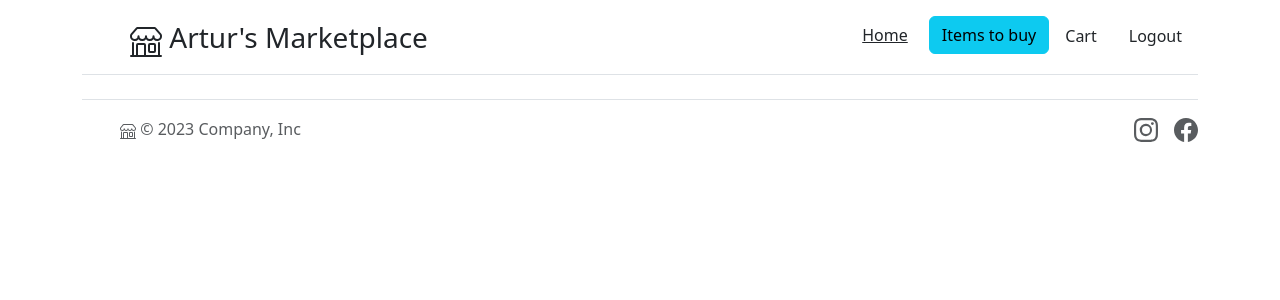
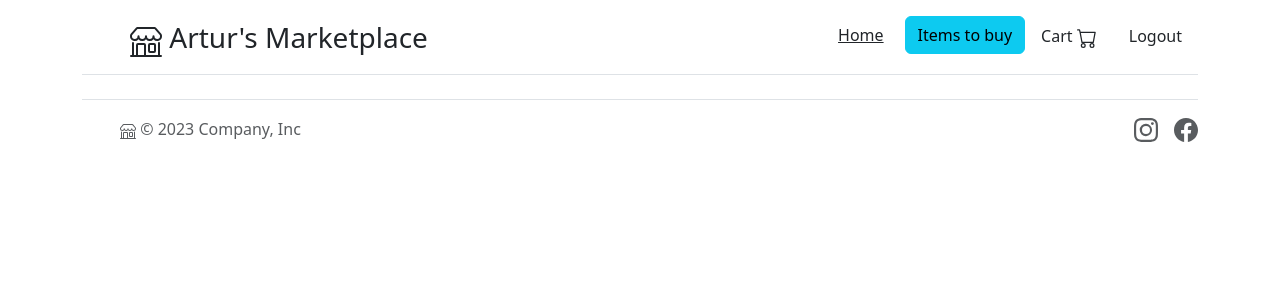
Before and after one commit to ArturrrZ/Project_Commerce_Web, a Flask app: page /cart in a window 1280 px wide. Shown: the top 300 px of the page. Run offline with Flask 3, Linux system fonts and the light colour scheme; the visitor is signed in with stand-in values (Sample User, id 1); some libraries are stand-ins or nearby versions.

Commit message:
cart svg

```diff
--- a/templates/father_template.html
+++ b/templates/father_template.html
@@ -25,7 +25,11 @@
         <li class="nav-item"><a href="{{url_for('home')}}" ><button type="button" class="btn btn-link link-dark mx-2">Home</button></a></li>
           <li class="nav-item"><a href="{{url_for('display_items')}}"><button type="button" class="btn btn-info">Items to buy</button></a></li>
         {%if current_user.is_authenticated%}
-          <li class="nav-item"><a href="{{url_for('cart')}}" class="nav-link link-dark">Cart</a></li>
+          <li class="nav-item"><a href="{{url_for('cart')}}" class="nav-link link-dark">Cart
+          <svg xmlns="http://www.w3.org/2000/svg" width="20" height="20" fill="currentColor" class="bi bi-cart" viewBox="0 0 16 16">
+  <path d="M0 1.5A.5.5 0 0 1 .5 1H2a.5.5 0 0 1 .485.379L2.89 3H14.5a.5.5 0 0 1 .491.592l-1.5 8A.5.5 0 0 1 13 12H4a.5.5 0 0 1-.491-.408L2.01 3.607 1.61 2H.5a.5.5 0 0 1-.5-.5zM3.102 4l1.313 7h8.17l1.313-7H3.102zM5 12a2 2 0 1 0 0 4 2 2 0 0 0 0-4zm7 0a2 2 0 1 0 0 4 2 2 0 0 0 0-4zm-7 1a1 1 0 1 1 0 2 1 1 0 0 1 0-2zm7 0a1 1 0 1 1 0 2 1 1 0 0 1 0-2z"/>
+</svg>
+          </a></li>
           <li class="nav-item"><a href="{{url_for('logout')}}" class="nav-link link-dark">Logout</a></li>
         {%else%}
         <li class="nav-item"><a href="{{url_for('login')}}" class="nav-link link-dark">Log in</a></li>
```
